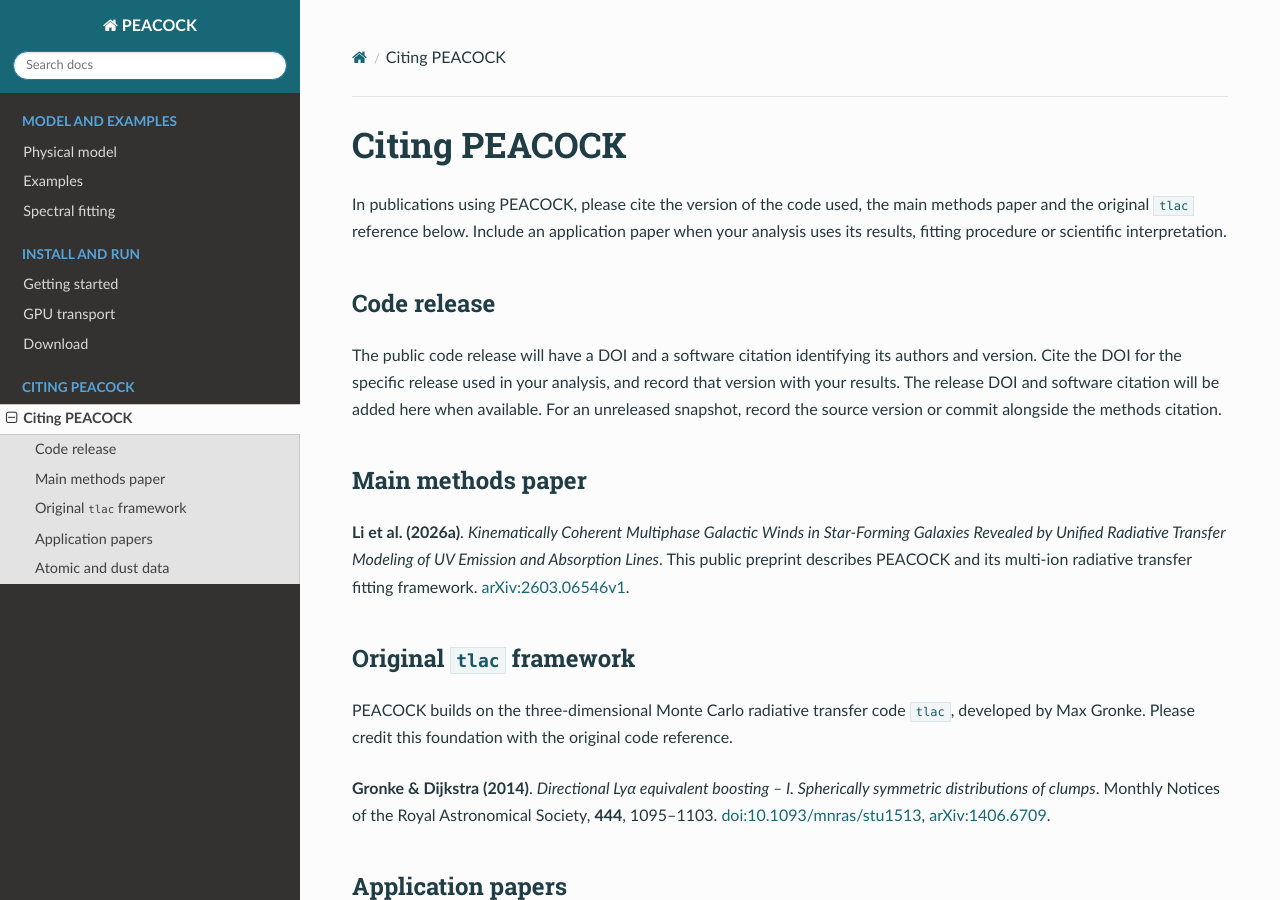
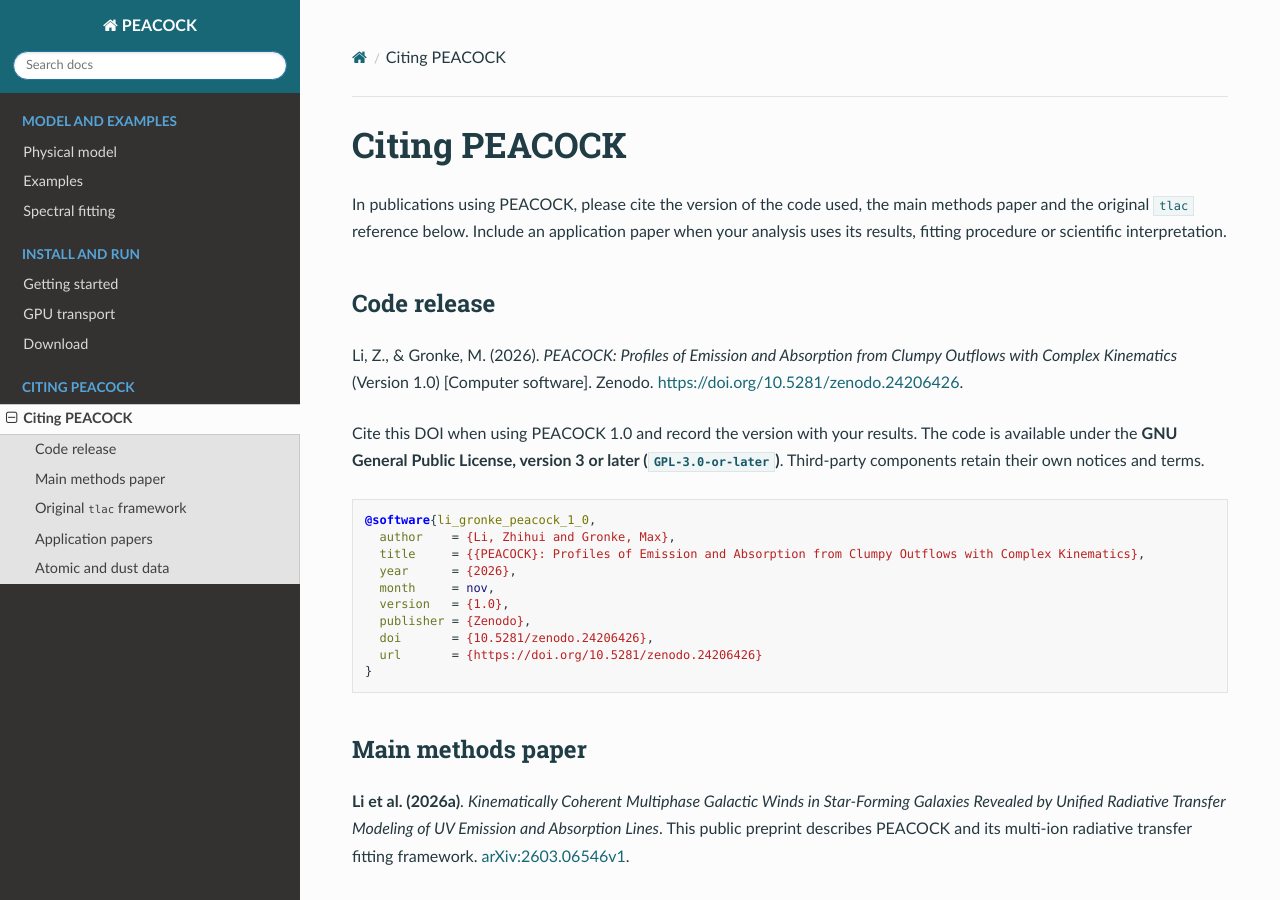
Before and after one commit to astro-lzh/PEACOCK, a Sphinx documentation site: the page built from docs/citing.md, in a window 1280 px wide and 900 px high. Built offline with Sphinx 7.4.7 and the Read the Docs theme 3.1.0, drawn with Linux system fonts in a browser that asks for light colours.

Commit message:
Archive PEACOCK 1.0 with Zenodo DOI and GPL-3.0-or-later

````diff
--- a/docs/citing.md
+++ b/docs/citing.md
@@ -7,11 +7,25 @@ scientific interpretation.
 
 ## Code release
 
-The public code release will have a DOI and a software citation identifying
-its authors and version. Cite the DOI for the specific release used in your
-analysis, and record that version with your results. The release DOI and
-software citation will be added here when available. For an unreleased
-snapshot, record the source version or commit alongside the methods citation.
+Li, Z., & Gronke, M. (2026). *PEACOCK: Profiles of Emission and Absorption from Clumpy Outflows with Complex Kinematics* (Version 1.0) [Computer software]. Zenodo. [https://doi.org/10.5281/zenodo.24206426](https://doi.org/10.5281/zenodo.24206426).
+
+Cite this DOI when using PEACOCK 1.0 and record the version with your
+results. The code is available under the **GNU General Public License,
+version 3 or later (`GPL-3.0-or-later`)**. Third-party components retain
+their own notices and terms.
+
+```bibtex
+@software{li_gronke_peacock_1_0,
+  author    = {Li, Zhihui and Gronke, Max},
+  title     = {{PEACOCK}: Profiles of Emission and Absorption from Clumpy Outflows with Complex Kinematics},
+  year      = {2026},
+  month     = nov,
+  version   = {1.0},
+  publisher = {Zenodo},
+  doi       = {10.5281/zenodo.24206426},
+  url       = {https://doi.org/10.5281/zenodo.24206426}
+}
+```
 
 (li-2026a)=
 ## Main methods paper
--- a/docs/conf.py
+++ b/docs/conf.py
@@ -4,8 +4,10 @@ import os
 
 
 project = "PEACOCK"
-author = "Zhihui Li and collaborators"
-copyright = "2026, Zhihui Li and collaborators"
+author = "Zhihui Li and Max Gronke"
+copyright = "2026, Zhihui Li and Max Gronke"
+version = "1.0"
+release = "1.0"
 
 extensions = ["myst_parser", "sphinx.ext.mathjax"]
 source_suffix = {".md": "markdown"}
````
Also changed, not shown: README.md (+21 -5 lines), docs/download.md (+8 -2 lines), 4 other files.
